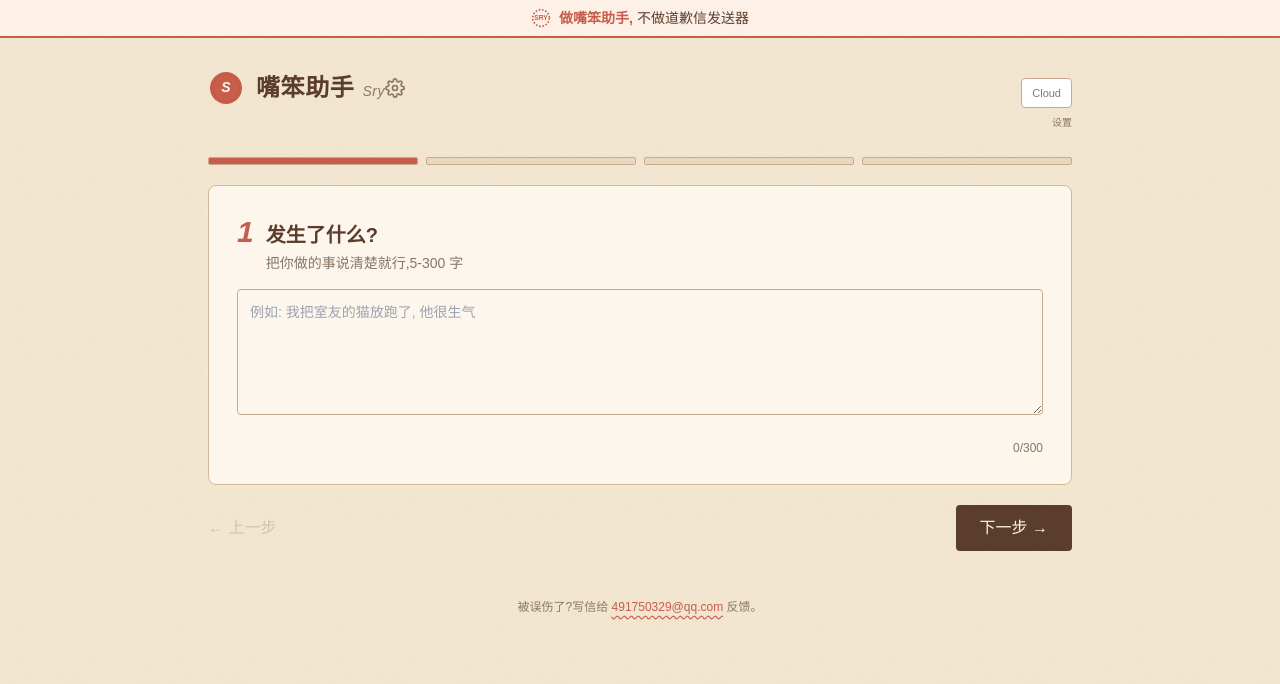
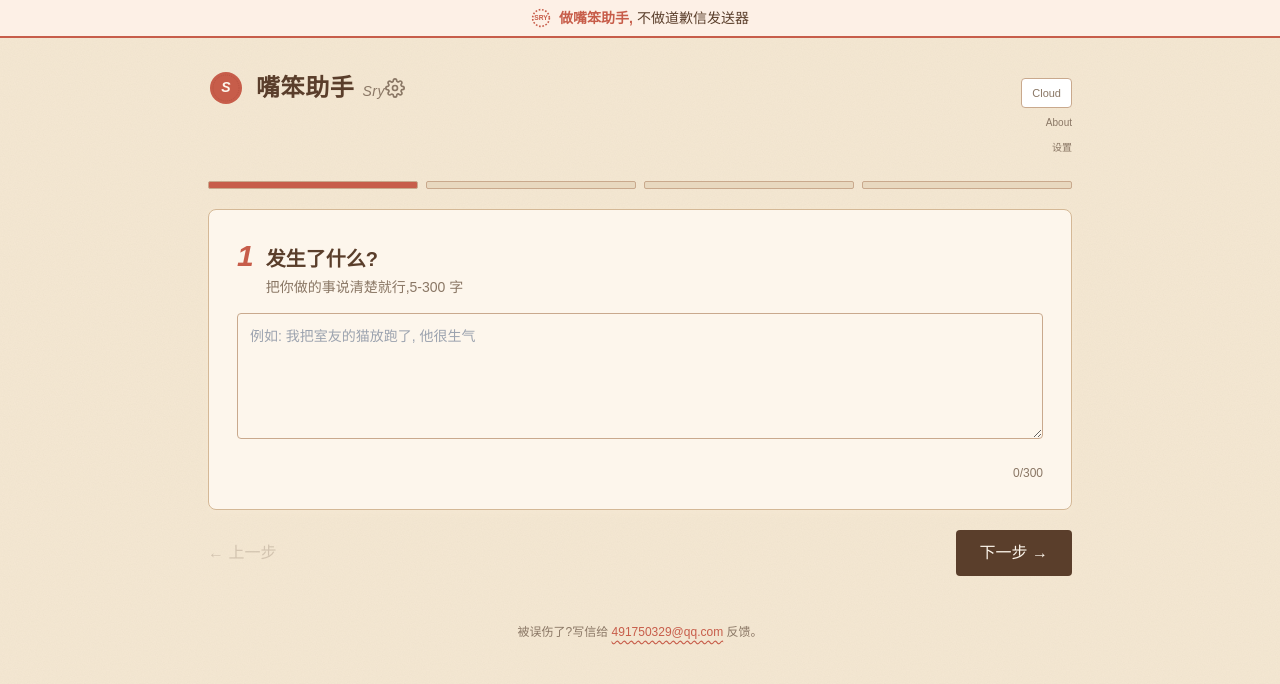
Before and after one commit to kevin12369/sry, a Next.js app in the folder apps/web/: page / in a window 1280 px wide. Shown: the top 684 px of the page. Built offline with nearby package versions, Linux system fonts and the light colour scheme.

Commit message:
feat(web): add 'About' link in header to /portfolio

```diff
--- a/apps/web/src/app/page.tsx
+++ b/apps/web/src/app/page.tsx
@@ -190,6 +190,12 @@ export default function Page() {
             {useLocal ? `Local: ${localLabel}` : 'Cloud'}
           </button>
           <Link
+            href="/portfolio"
+            className="text-[10px] text-muted hover:text-ink"
+          >
+            About
+          </Link>
+          <Link
             href="/settings"
             className="text-[10px] text-muted hover:text-ink"
           >
```
